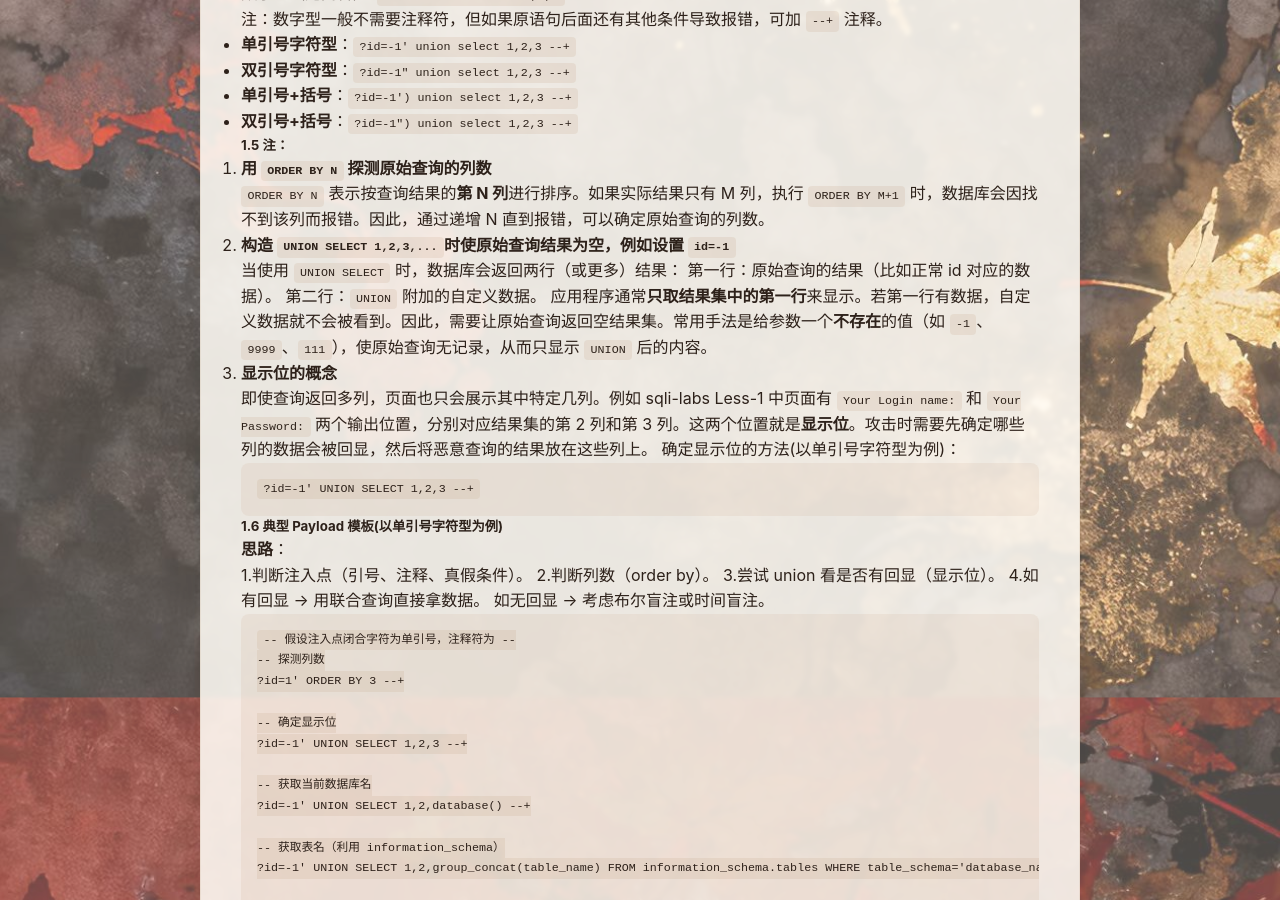
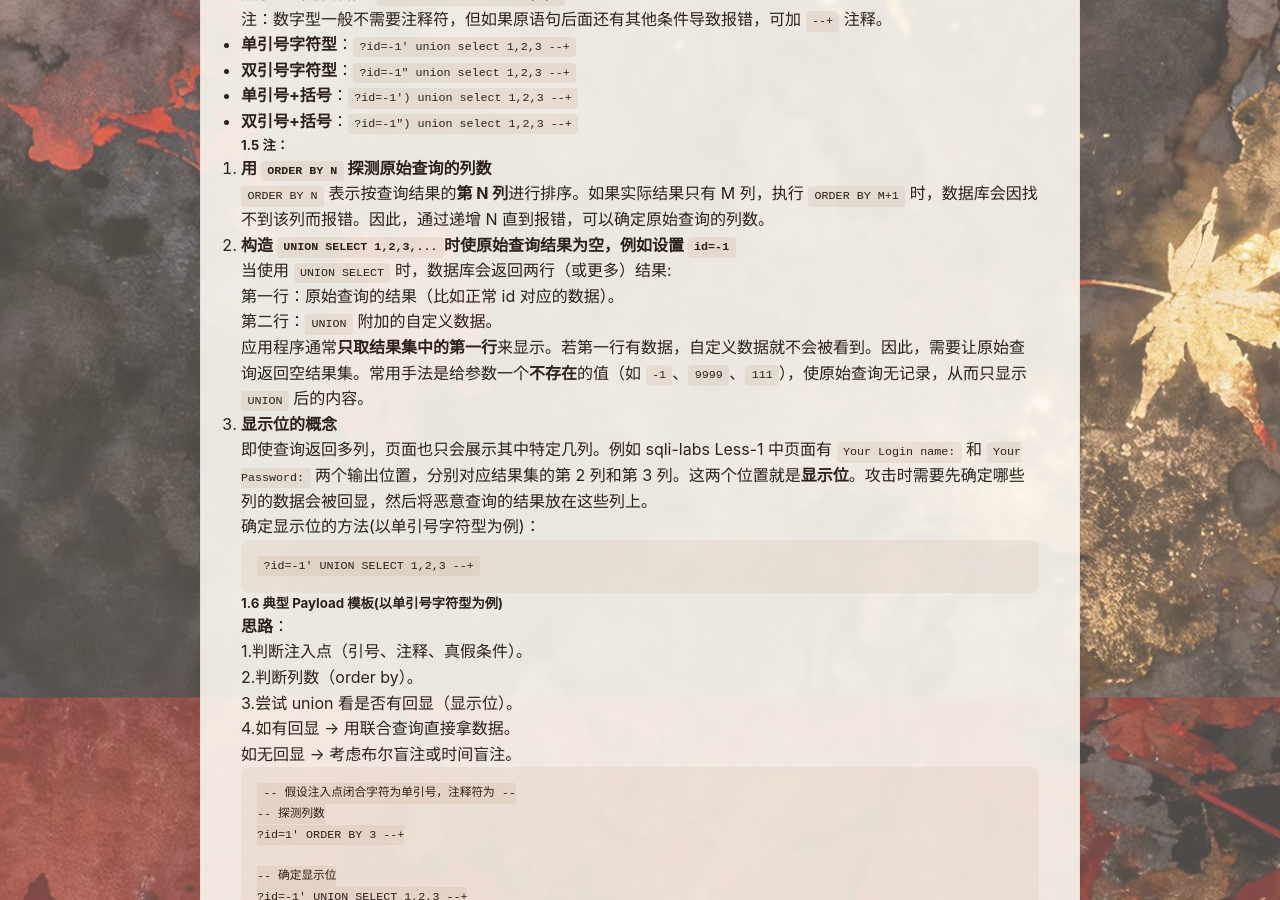
Before and after one commit to GU-007/GU-007.github.io, a Jekyll site: the page built from _posts/2026-05-05-sql-injection-notes.md, in a window 1280 px wide and 900 px high, scrolled down 4538 px. Built offline with Jekyll 4.4.1, drawn with Linux system fonts in a browser that asks for light colours; our own code applies the rules of GitHub Pages for plain Markdown files.

````diff
--- a/_posts/2026-05-05-sql-injection-notes.md
+++ b/_posts/2026-05-05-sql-injection-notes.md
@@ -232,7 +232,7 @@ SELECT column_name FROM information_schema.columns WHERE table_schema='库名' A
 > `ORDER BY N` 表示按查询结果的**第 N 列**进行排序。如果实际结果只有 M 列，执行 `ORDER BY M+1` 时，数据库会因找不到该列而报错。因此，通过递增 N 直到报错，可以确定原始查询的列数。
 
 2. **构造 `UNION SELECT 1,2,3,...`时使原始查询结果为空，例如设置 `id=-1`**
-> 当使用 `UNION SELECT` 时，数据库会返回两行（或更多）结果：
+> 当使用 `UNION SELECT` 时，数据库会返回两行（或更多）结果:
 > 第一行：原始查询的结果（比如正常 id 对应的数据）。
 > 第二行：`UNION` 附加的自定义数据。
 > 应用程序通常**只取结果集中的第一行**来显示。若第一行有数据，自定义数据就不会被看到。因此，需要让原始查询返回空结果集。常用手法是给参数一个**不存在**的值（如 `-1`、`9999`、`111`），使原始查询无记录，从而只显示 `UNION` 后的内容。
@@ -252,7 +252,7 @@ SELECT column_name FROM information_schema.columns WHERE table_schema='库名' A
 > 2.判断列数（order by）。
 > 3.尝试 union 看是否有回显（显示位）。
 > 4.如有回显 → 用联合查询直接拿数据。
-  如无回显 → 考虑布尔盲注或时间盲注。
+>   如无回显 → 考虑布尔盲注或时间盲注。
 
 ```sql
 -- 假设注入点闭合字符为单引号，注释符为 --
````
